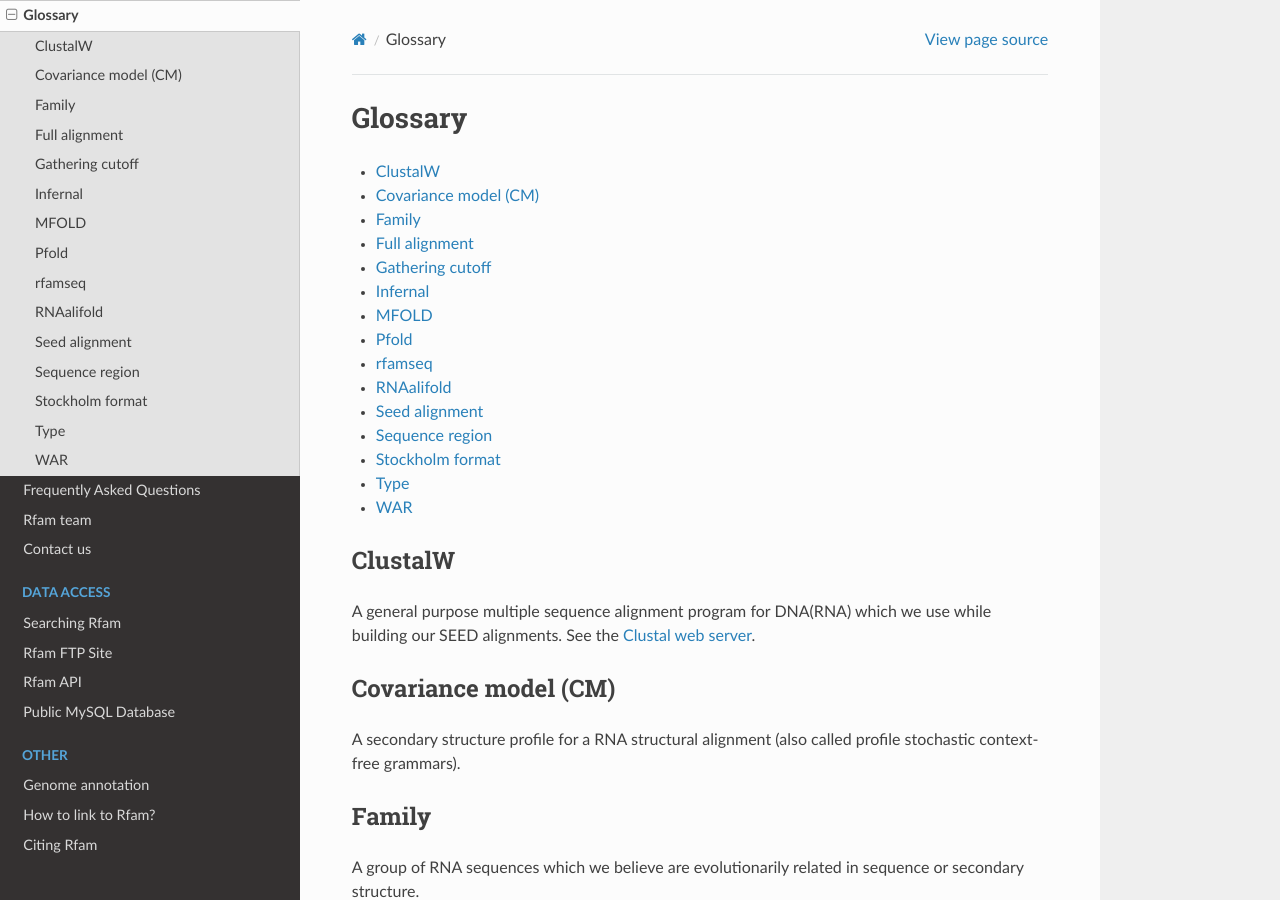
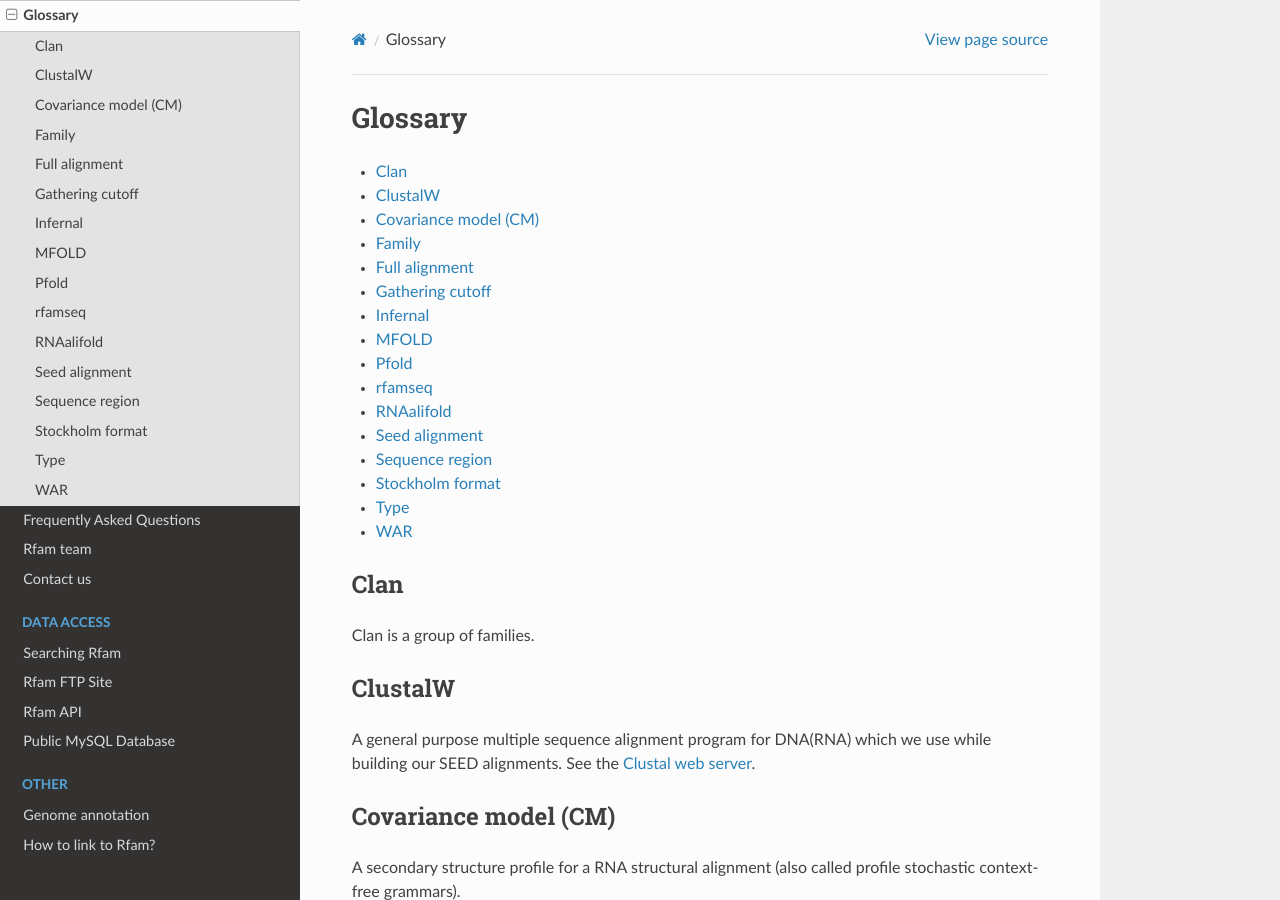
Before and after one commit to Rfam/rfam-docs, a Sphinx documentation site: the page built from docs/source/glossary.rst, in a window 1280 px wide and 900 px high. Built offline with Sphinx 7.4.7 and the Read the Docs theme 2.0.0, drawn with Linux system fonts in a browser that asks for light colours.

Commit message:
Update glossary.rst

```diff
--- a/docs/source/glossary.rst
+++ b/docs/source/glossary.rst
@@ -3,6 +3,11 @@
 
 .. contents::
   :local:
+
+Clan
+----
+
+Clan is a group of families.
 
 ClustalW
 --------
```
